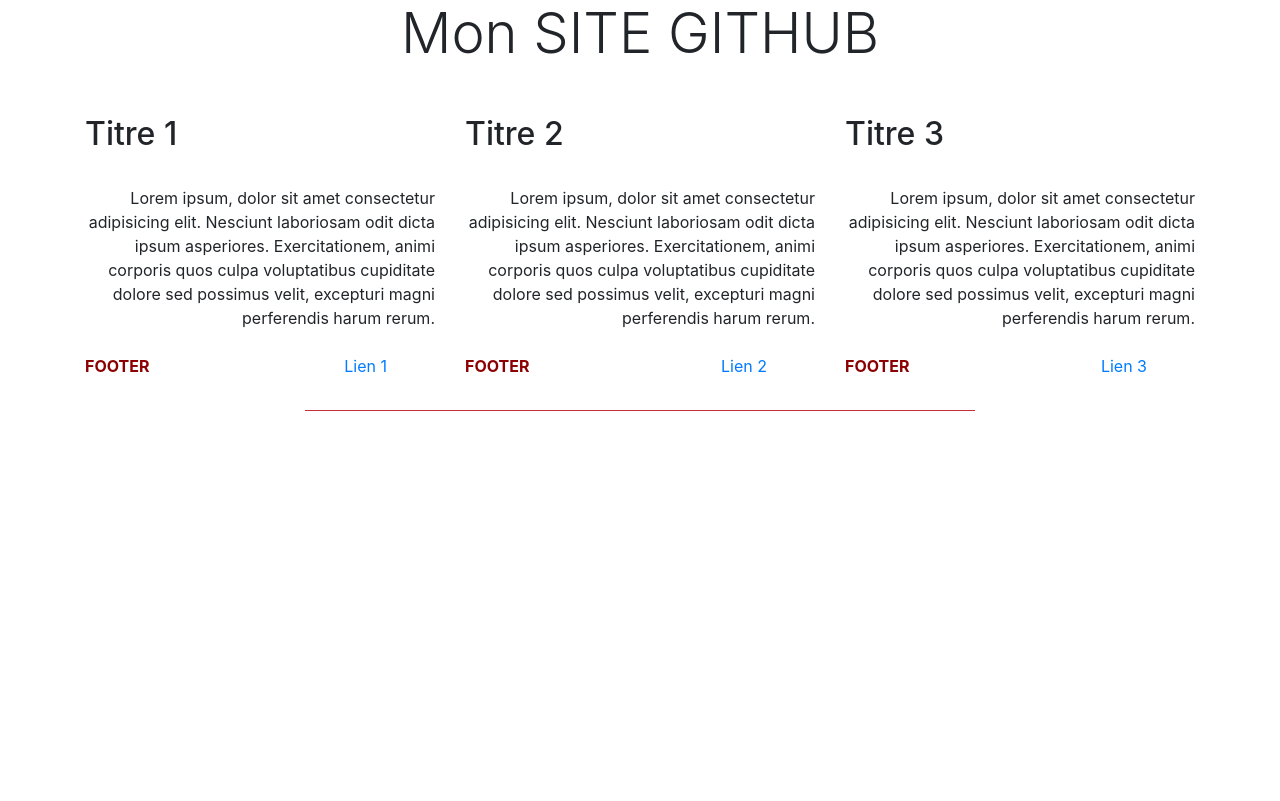
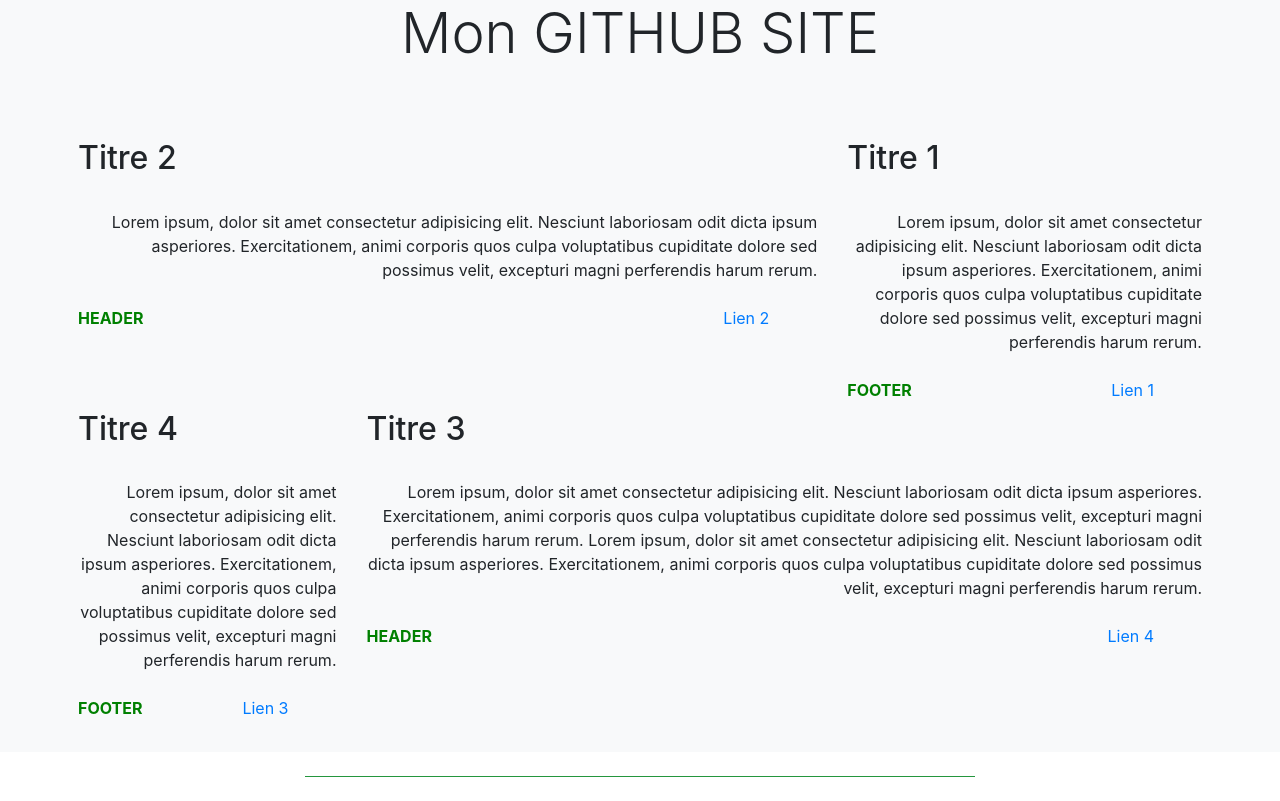
Before and after one commit to Naltpom/GITHUB, a PHP site: page / in a window 1280 px wide. Before the commit the page ends 411 px from the top, so only its background shows below. Run offline with PHP 8.4, Linux system fonts and the light colour scheme.

Commit message:
Version 1.3 du site

```diff
--- a/index.php
+++ b/index.php
@@ -1,7 +1,7 @@
 <!doctype html>
 <html lang="en">
     <head>
-        <title>GITHUB</title>
+        <title>GITHUB test</title>
         <!-- Required meta tags -->
         <meta charset="utf-8">
         <meta name="viewport" content="width=device-width, initial-scale=1, shrink-to-fit=no">
@@ -10,13 +10,24 @@
         <link rel="stylesheet" href="https://stackpath.bootstrapcdn.com/bootstrap/4.3.1/css/bootstrap.min.css" integrity="sha384-ggOyR0iXCbMQv3Xipma34MD+dH/1fQ784/j6cY/iJTQUOhcWr7x9JvoRxT2MZw1T" crossorigin="anonymous">
         <style>
             *{box-sizing: border-box;}
-            span{color:darkred; font-weight:bold;}
+            span{color:green; font-weight:bold;}
         </style>
     </head>
     <body>
-        <div class="container text-center">
-            <h1 class="display-4 pb-4 mb-4">Mon SITE GITHUB</h1>
-            <div class="row mt-4">
+        <div class="container-fluid text-center bg-light">
+            <h1 class="display-4 pb-4 mb-4">Mon GITHUB SITE</h1>
+            <div class="row m-4 p-4">
+                <div class="col-md-8">
+                    <div class="row mx-0">
+                        <h2>Titre 2</h2>
+                    </div>
+                    <div class="row mx-0 mt-4">
+                        <p class="text-right">Lorem ipsum, dolor sit amet consectetur adipisicing elit. Nesciunt laboriosam odit dicta ipsum asperiores. Exercitationem, animi corporis quos culpa voluptatibus cupiditate dolore sed possimus velit, excepturi magni perferendis harum rerum.</p>
+                    </div>
+                    <div class="row mx-0 d-flex justify-content-between my-2">
+                        <span>HEADER</span><a href="#" class="mr-4 pr-4">Lien 2</a>
+                    </div>
+                </div>
                 <div class="col-md-4">
                     <div class="row mx-0">
                         <h2>Titre 1</h2>
@@ -28,20 +39,10 @@
                         <span>FOOTER</span><a href="#" class="mr-4 pr-4">Lien 1</a>
                     </div>
                 </div>
-                <div class="col-md-4">
+
+                <div class="col-md-3">
                     <div class="row mx-0">
-                        <h2>Titre 2</h2>
-                    </div>
-                    <div class="row mx-0 mt-4">
-                        <p class="text-right">Lorem ipsum, dolor sit amet consectetur adipisicing elit. Nesciunt laboriosam odit dicta ipsum asperiores. Exercitationem, animi corporis quos culpa voluptatibus cupiditate dolore sed possimus velit, excepturi magni perferendis harum rerum.</p>
-                    </div>
-                    <div class="row mx-0 d-flex justify-content-between my-2">
-                        <span>FOOTER</span><a href="#" class="mr-4 pr-4">Lien 2</a>
-                    </div>
-                </div>
-                <div class="col-md-4">
-                    <div class="row mx-0">
-                        <h2>Titre 3</h2>
+                        <h2>Titre 4</h2>
                     </div>
                     <div class="row mx-0 mt-4">
                         <p class="text-right">Lorem ipsum, dolor sit amet consectetur adipisicing elit. Nesciunt laboriosam odit dicta ipsum asperiores. Exercitationem, animi corporis quos culpa voluptatibus cupiditate dolore sed possimus velit, excepturi magni perferendis harum rerum.</p>
@@ -50,9 +51,20 @@
                         <span>FOOTER</span><a href="#" class="mr-4 pr-4">Lien 3</a>
                     </div>
                 </div>
+                <div class="col-md-9">
+                    <div class="row mx-0">
+                        <h2>Titre 3</h2>
+                    </div>
+                    <div class="row mx-0 mt-4">
+                        <p class="text-right">Lorem ipsum, dolor sit amet consectetur adipisicing elit. Nesciunt laboriosam odit dicta ipsum asperiores. Exercitationem, animi corporis quos culpa voluptatibus cupiditate dolore sed possimus velit, excepturi magni perferendis harum rerum. Lorem ipsum, dolor sit amet consectetur adipisicing elit. Nesciunt laboriosam odit dicta ipsum asperiores. Exercitationem, animi corporis quos culpa voluptatibus cupiditate dolore sed possimus velit, excepturi magni perferendis harum rerum.</p>
+                    </div>
+                    <div class="row mx-0 d-flex justify-content-between my-2">
+                        <span>HEADER</span><a href="#" class="mr-4 pr-4">Lien 4</a>
+                    </div>
+                </div>
             </div>
         </div>
-        <hr class="col-md-6 bg-danger my-4 display-4">
+        <hr class="col-md-6 bg-success my-4 display-4">
         <!-- Optional JavaScript -->
         <!-- jQuery first, then Popper.js, then Bootstrap JS -->
         <script src="https://code.jquery.com/jquery-3.3.1.slim.min.js" integrity="sha384-q8i/X+965DzO0rT7abK41JStQIAqVgRVzpbzo5smXKp4YfRvH+8abtTE1Pi6jizo" crossorigin="anonymous"></script>
```
